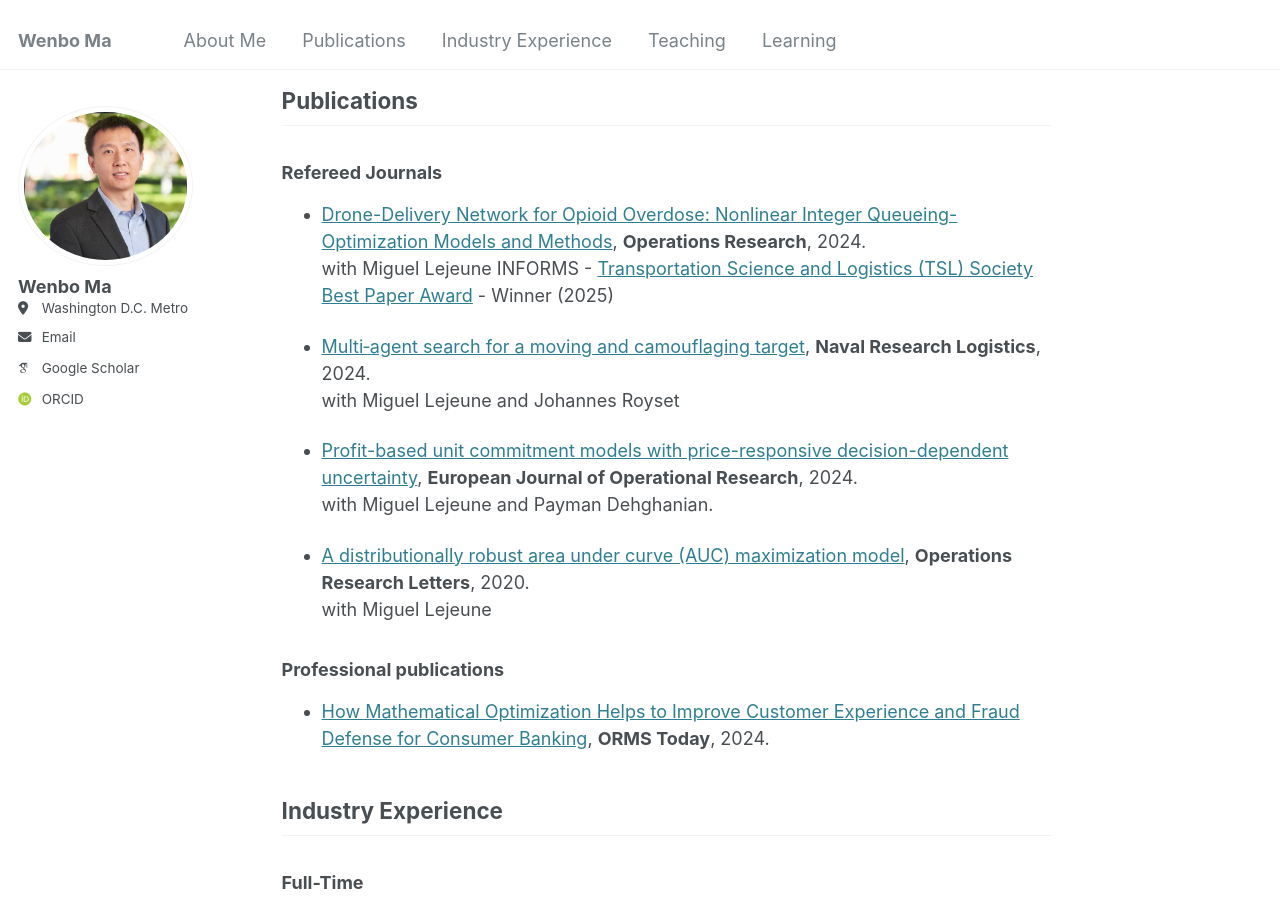
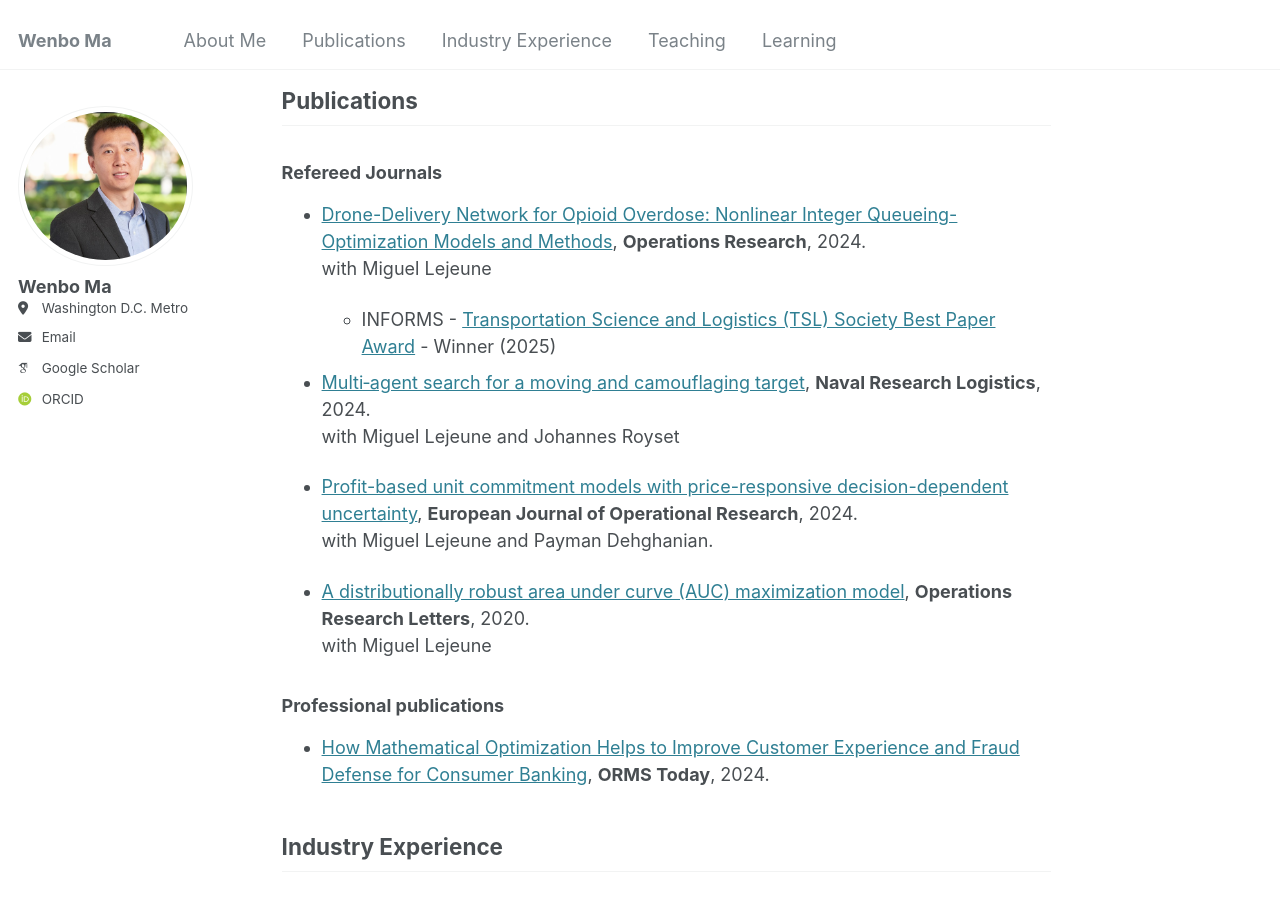
Before and after one commit to wenbo5565/wenbo5565.github.io, a Jekyll site: the page built from _pages/about.md, in a window 1280 px wide and 900 px high, scrolled down 1128 px. Built offline with Jekyll 4.4.1, drawn with Linux system fonts in a browser that asks for light colours; some web fonts are replaced.

```diff
--- a/_pages/about.md
+++ b/_pages/about.md
@@ -27,7 +27,8 @@ Outside of work, I enjoy playing and watching sports — particularly tennis, sw
 - [Drone-Delivery Network for Opioid Overdose: Nonlinear Integer Queueing-Optimization Models and Methods](https://pubsonline.informs.org/doi/10.1287/opre.2022.0489), **Operations Research**, 2024. \
    with Miguel Lejeune
   <!-- - INFORMS - Transportation Science and Logistics (TSL) Society Best Paper Award - Winner (2025) -->
-  INFORMS - [Transportation Science and Logistics (TSL) Society Best Paper Award](https://www.informs.org/Recognizing-Excellence/Community-Prizes/Transportation-Science-and-Logistics-Section/Best-Paper-Award) - Winner (2025)
+
+  - INFORMS - [Transportation Science and Logistics (TSL) Society Best Paper Award](https://www.informs.org/Recognizing-Excellence/Community-Prizes/Transportation-Science-and-Logistics-Section/Best-Paper-Award) - Winner (2025)
   <!-- - GW Today: [Drones Could Transform Emergency Response to Opioid Overdoses](https://gwtoday.gwu.edu/drones-could-transform-emergency-response-opioid-overdoses) -->
 
 - [Multi‐agent search for a moving and camouflaging target](https://onlinelibrary.wiley.com/doi/abs/10.1002/nav.22160), **Naval Research Logistics**, 2024. \
```
